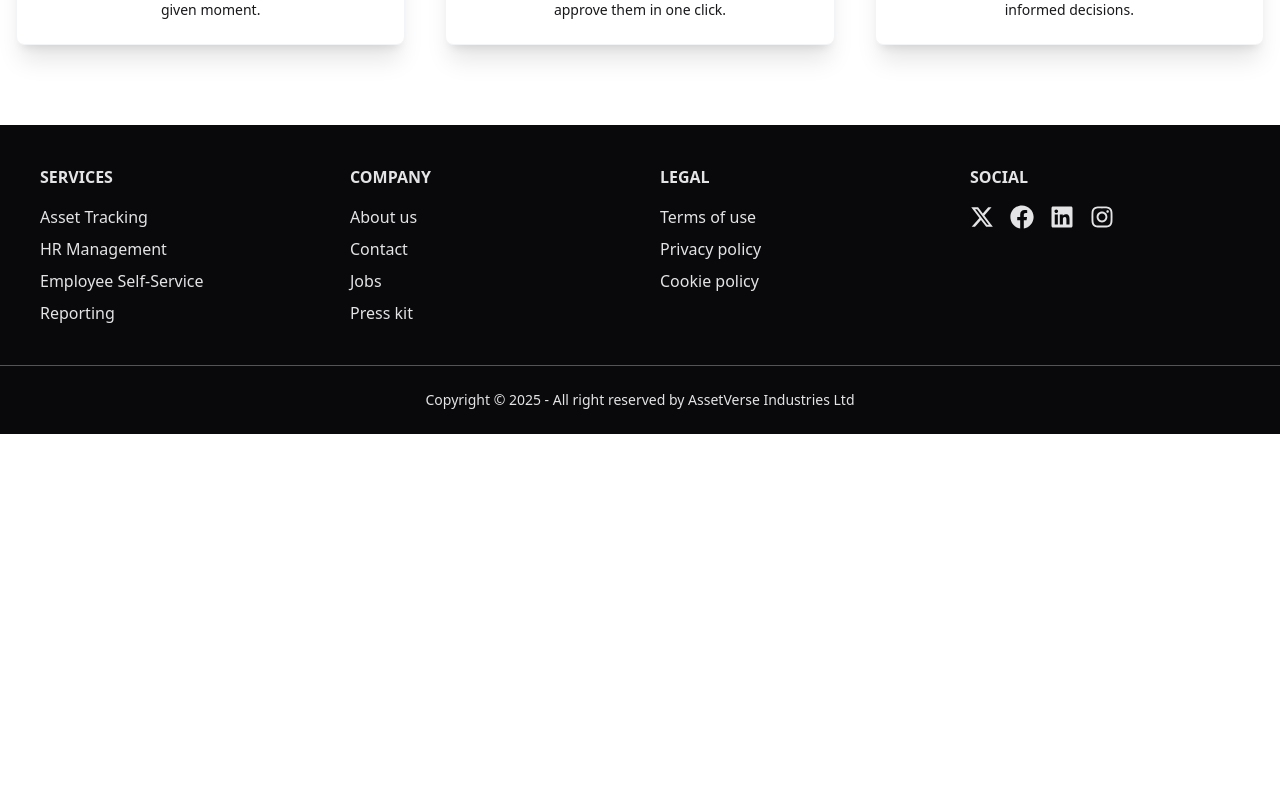
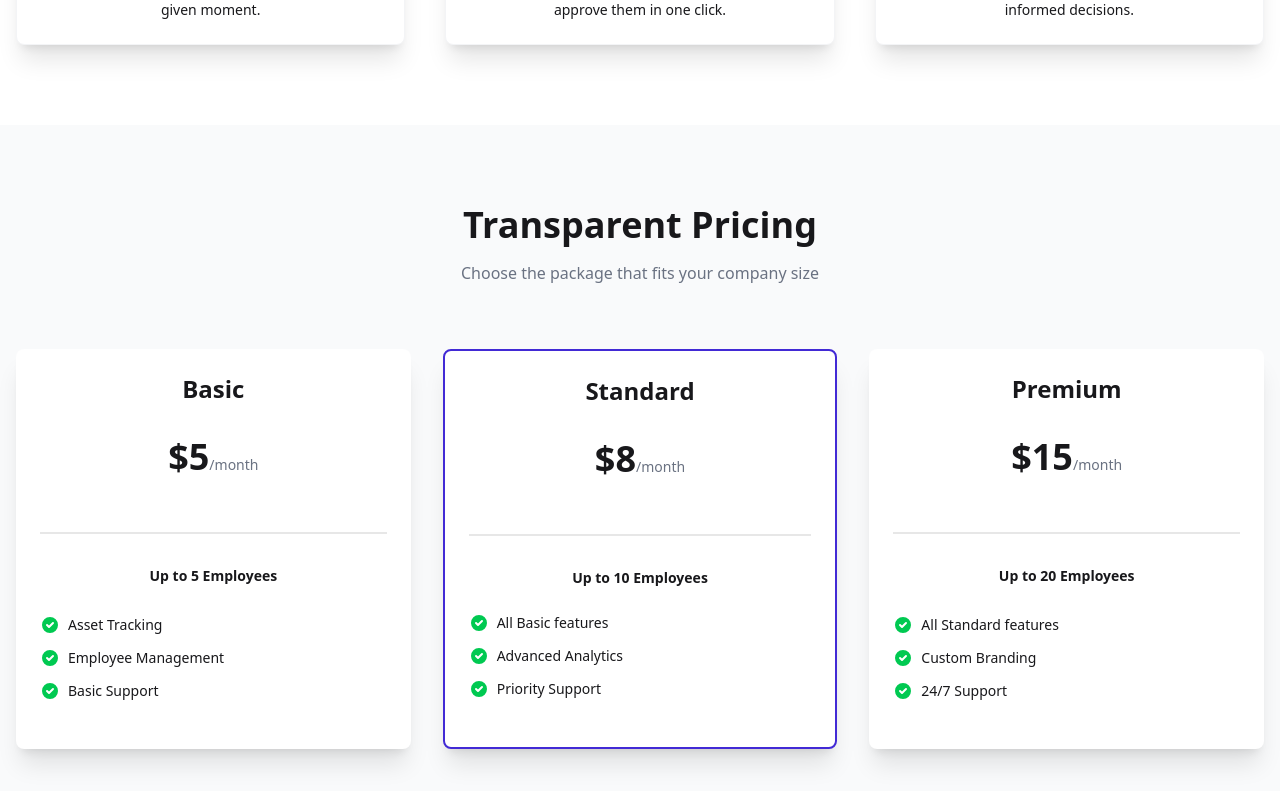
Before and after one commit to HossainShahRahat/asset-verse-client, a React (Vite) app: page / in a window 1280 px wide. Shown: the part 1029-1820 px from the top of the page. Before the commit the page ends 1463 px from the top, so only its background shows below. Built offline with nearby package versions, Linux system fonts and the light colour scheme.

Commit message:
refactor: add packages section to home page layout

```diff
--- a/src/Pages/Home/Home.jsx
+++ b/src/Pages/Home/Home.jsx
@@ -1,11 +1,13 @@
 import About from "./About";
 import Banner from "./Banner";
+import Packages from "./Packages";
 
 const Home = () => {
   return (
     <div>
       <Banner />
       <About />
+      <Packages />
     </div>
   );
 };
```
